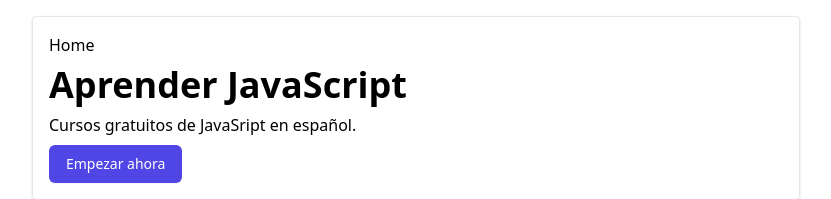
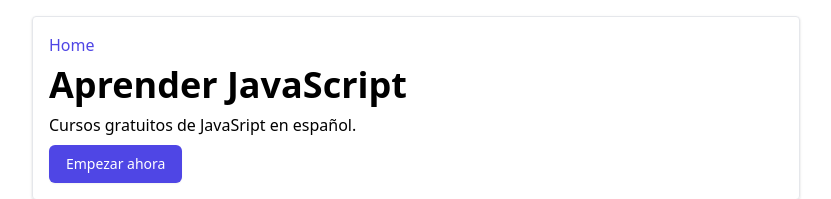
Before and after one commit to oncet/aprenderjs, a Next.js app: page / in a window 1280 px wide. Shown: the top 199 px of the page, without its empty margins (224-1055 px from the left). Built offline with nearby package versions, Linux system fonts and the light colour scheme.

Commit message:
add lists and links global style

```diff
--- a/styles/global.css
+++ b/styles/global.css
@@ -20,4 +20,11 @@
   p {
     @apply mb-2;
   }
+  ul,
+  ol {
+    @apply list-disc list-inside pl-2;
+  }
+  a {
+    @apply text-indigo-600;
+  }
 }
```
